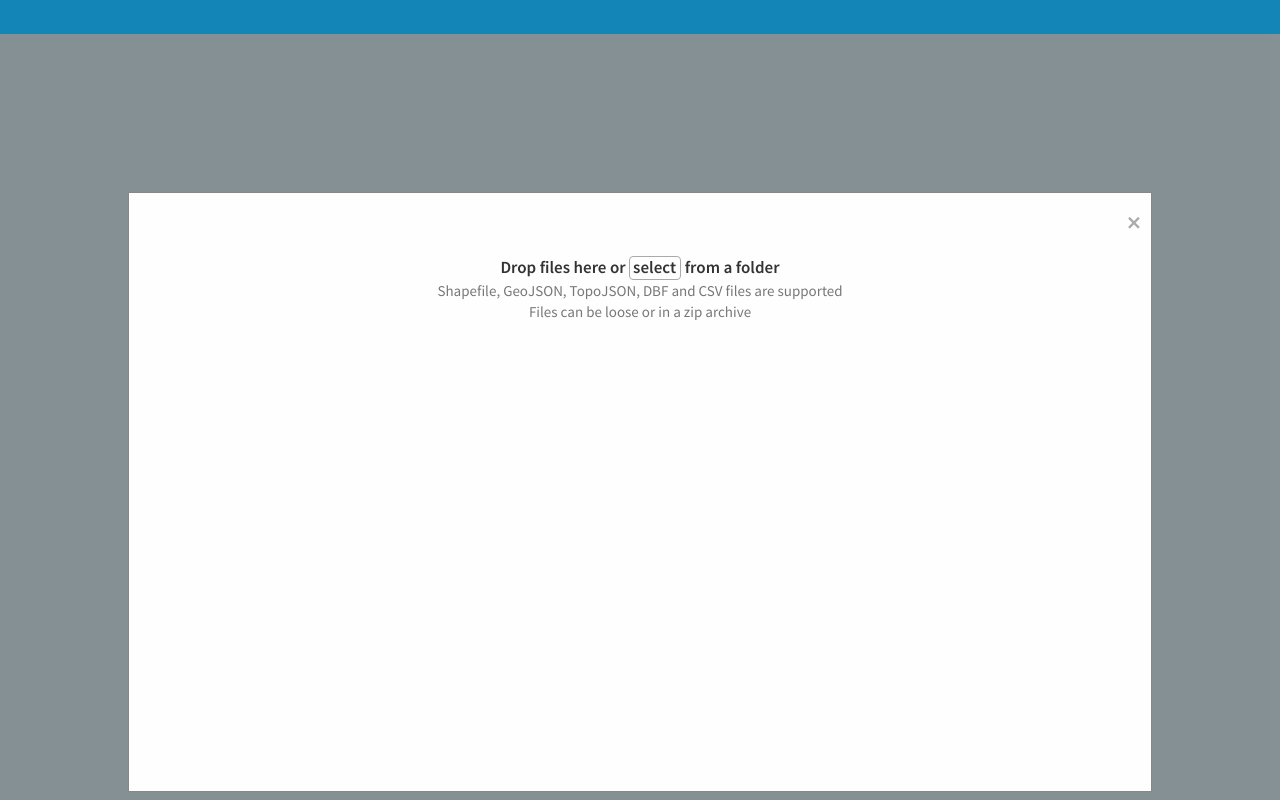
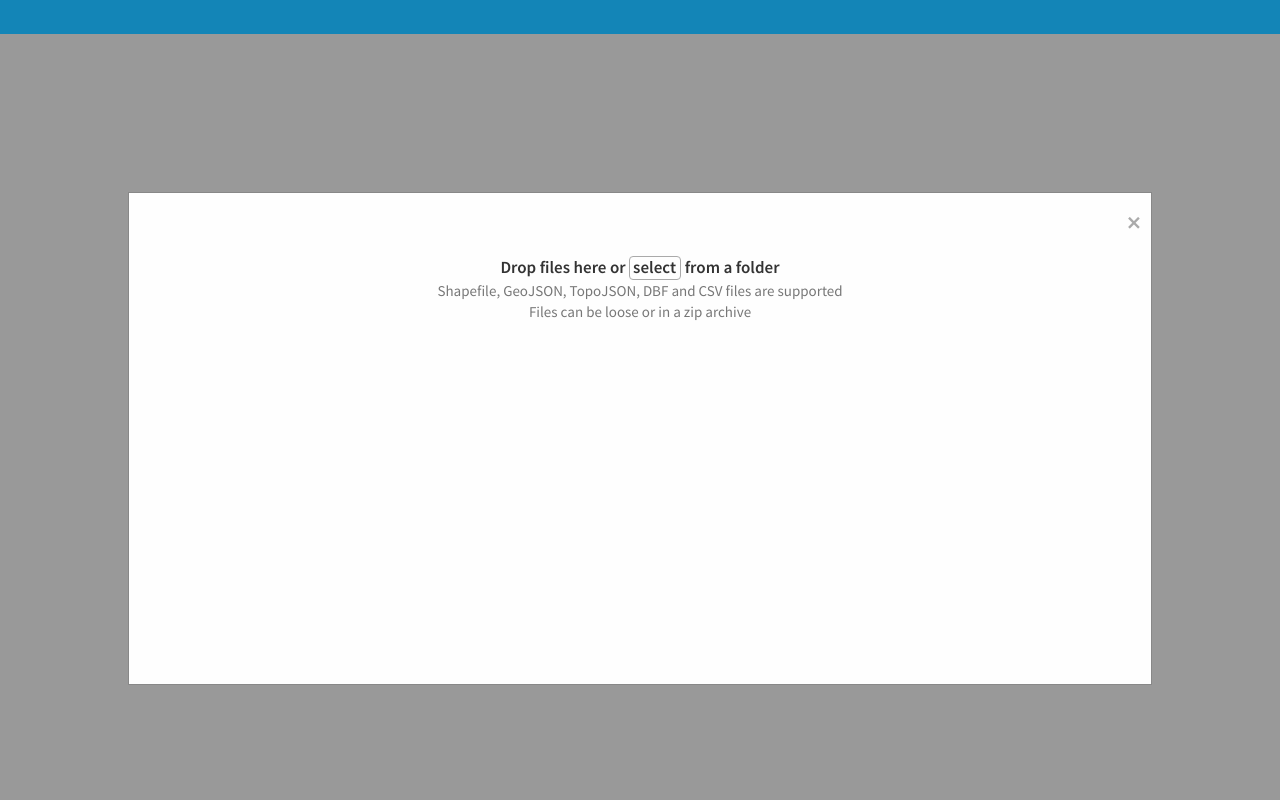
Before and after one commit to zarroqbe/amp, a plain HTML site: page index.html in a window 1280 px wide. Drawn offline with Linux system fonts and the light colour scheme.

Commit message:
Add files via upload

```diff
--- a/index.html
+++ b/index.html
@@ -44,7 +44,7 @@
                 padding: 10px;
                 border: 1px solid #888;
                 width: 80%;
-                min-height: 75vh;
+                min-height: 50vh;
                 /* Could be more or less, depending on screen size */
             }
 
@@ -61,6 +61,9 @@
                 text-decoration: none;
                 cursor: pointer;
             }
+			#splash-screen, #import-options-drop-area {
+    background-color: #fff;
+}
 			</style>
 </head>
 <body>
```
